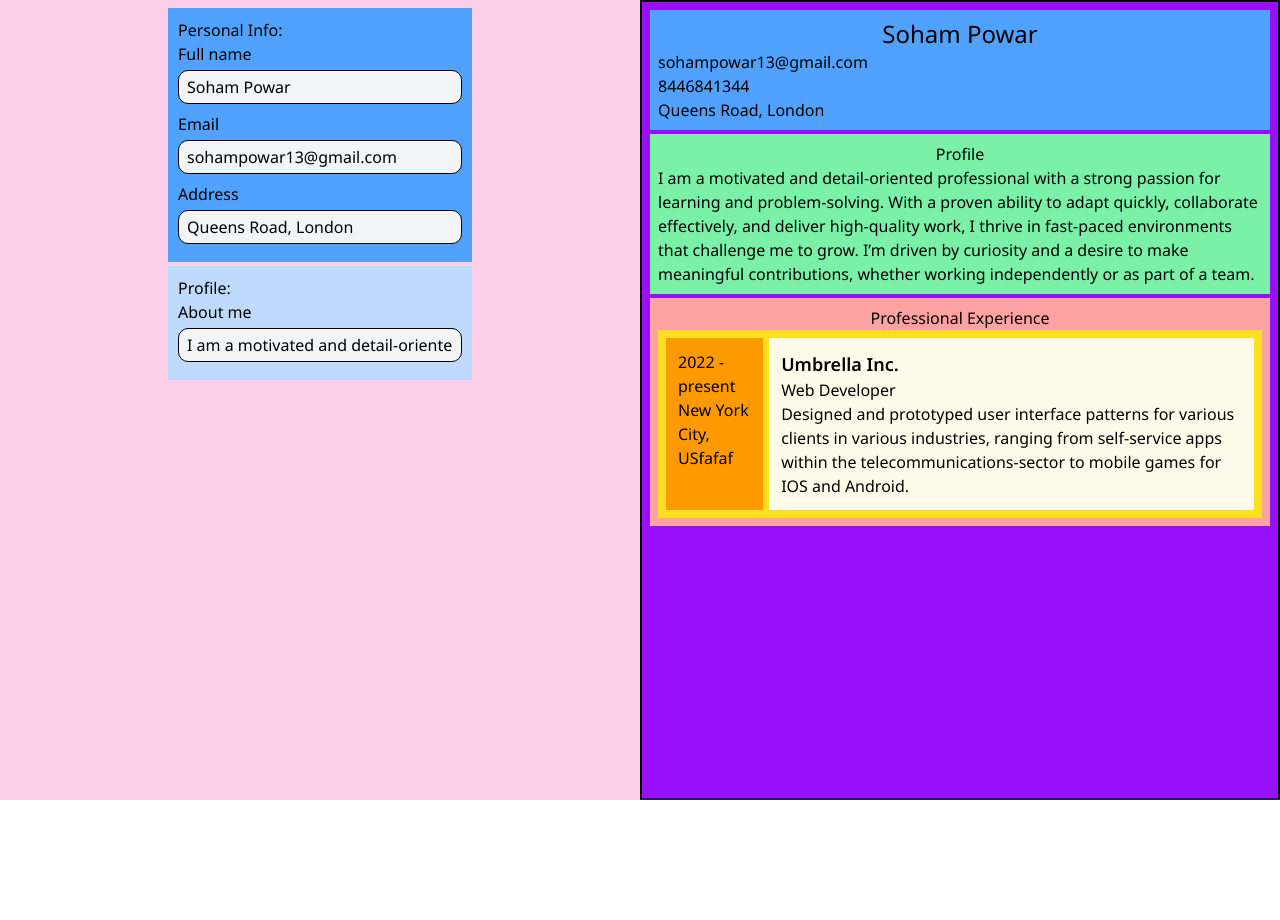
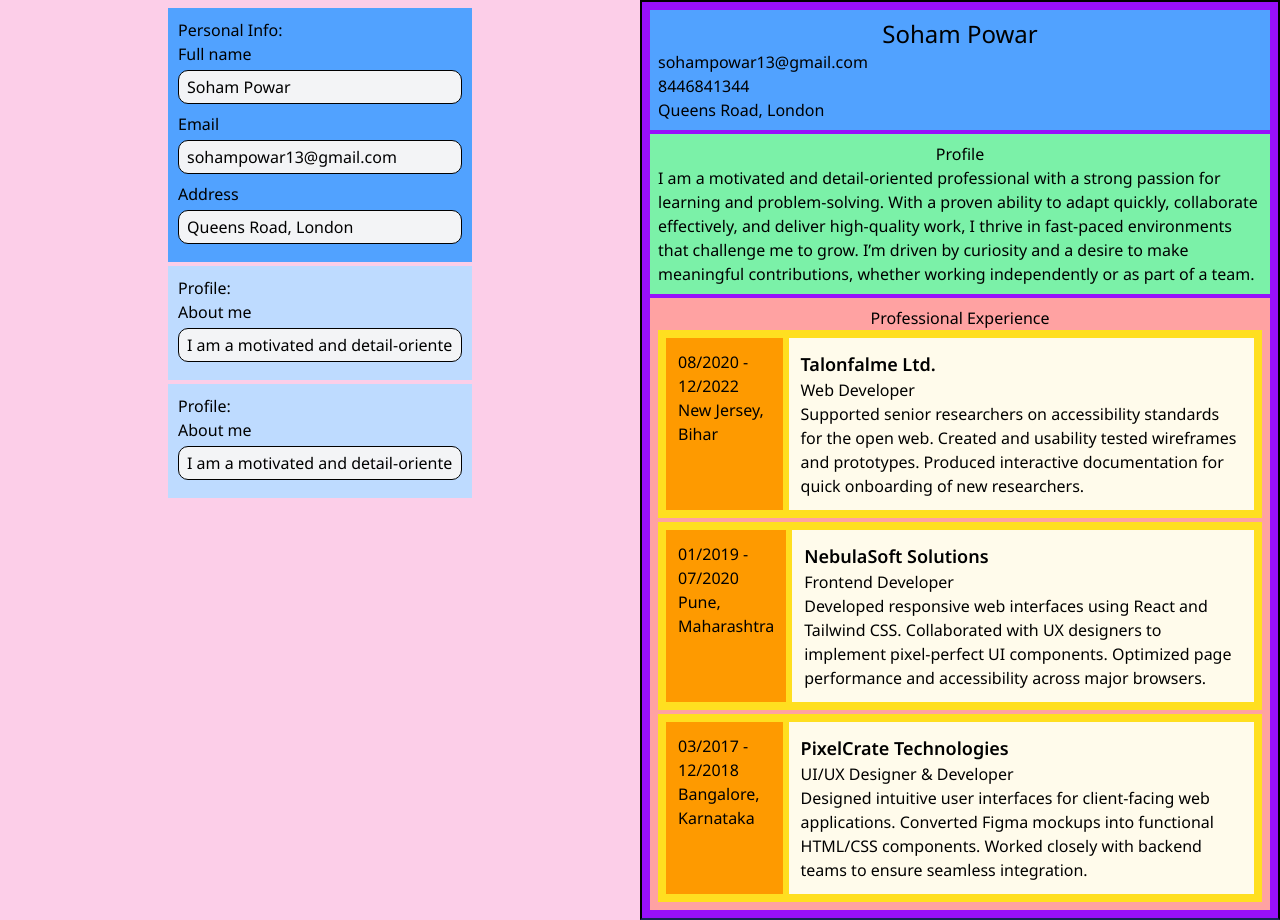
Before and after one commit to Soham-Powar/Resume-builder, a React (Vite) app: page / in a window 1280 px wide. Before the commit the page ends 800 px from the top, so only its background shows below. Built offline with nearby package versions, Linux system fonts and the light colour scheme.

Commit message:
Complete the display logic of experience.
All the experiences are stored in array of objects.
The array will be populated on form submission.

```diff
--- a/src/App.jsx
+++ b/src/App.jsx
@@ -6,6 +6,7 @@ import ExperienceSection from "./components/ExperienceSection";
 
 import PersonalInfoForm from "./components/PersonalInfoForm";
 import ProfileForm from "./components/ProfileForm";
+import ExperienceForm from "./components/ExperienceForm";
 
 
 export default function App() {
@@ -22,25 +23,51 @@ export default function App() {
 		aboutMe: "I am a motivated and detail-oriented professional with a strong passion for learning and problem-solving. With a proven ability to adapt quickly, collaborate effectively, and deliver high-quality work, I thrive in fast-paced environments that challenge me to grow. I’m driven by curiosity and a desire to make meaningful contributions, whether working independently or as part of a team.",
 	});
 
-	// const [experiences, setExperiences] = useState(
-	// 	[
-	// 		{},
-	// 		{},
-	// 	]
-	// )
+	const [experiences, setExperiences] = useState(
+		[
+			{
+				index: 1,
+				companyName: "Talonfalme Ltd.",
+				position: "Web Developer",
+				startDate: "08/2020",
+				endDate: "12/2022",
+				location: "New Jersey, Bihar",
+				description: "Supported senior researchers on accessibility standards for the open web. Created and usability tested wireframes and prototypes. Produced interactive documentation for quick onboarding of new researchers."
+			},
+			{
+				index: 2,
+				companyName: "NebulaSoft Solutions",
+				position: "Frontend Developer",
+				startDate: "01/2019",
+				endDate: "07/2020",
+				location: "Pune, Maharashtra",
+				description: "Developed responsive web interfaces using React and Tailwind CSS. Collaborated with UX designers to implement pixel-perfect UI components. Optimized page performance and accessibility across major browsers."
+			},
+			{
+				index: 3,
+				companyName: "PixelCrate Technologies",
+				position: "UI/UX Designer & Developer",
+				startDate: "03/2017",
+				endDate: "12/2018",
+				location: "Bangalore, Karnataka",
+				description: "Designed intuitive user interfaces for client-facing web applications. Converted Figma mockups into functional HTML/CSS components. Worked closely with backend teams to ensure seamless integration."
+			}
+		]
+	)
 
 	return (
 		<div className="flex justify-between">
 			<div className="flex-1/2 bg-pink-200 p-2 flex flex-col gap-1 min-h-screen">
 				<PersonalInfoForm setPersonalInfo={setPersonalInfo} personalInfo={personalInfo} />
 				<ProfileForm setProfile={setProfile} profile={profile} />
+				<ExperienceForm setProfile={setExperiences} profile={profile} />
 			</div>
 
 
 			<div className="flex-1/2 border-2 border-b-blue-950 min-h-screen bg-purple-600 p-2 flex flex-col gap-1">
 				<PersonalInfo personalInfo={personalInfo} />
 				<Profile profile={profile} />
-				<ExperienceSection />
+				<ExperienceSection experiences={experiences} />
 				{/* <Education />
 				<Skills /> */}
 			</div>
--- a/src/components/Experience.jsx
+++ b/src/components/Experience.jsx
@@ -1,16 +1,14 @@
-export default function Experience() {
+export default function Experience({ experience }) {
 	return (
 		<div className="bg-yellow-300 flex gap-1.5 p-2">
-			<div className="flex-1/6 bg-amber-500 p-3">
-				<p>2022 - present</p>
-				<p>New York City, USfafaf</p>
+			<div className="flex-1/5 bg-amber-500 p-3">
+				<p>{experience.startDate} - {experience.endDate}</p>
+				<p>{experience.location}</p>
 			</div>
-			<div className="flex-5/6 bg-amber-50 p-3">
-				<p className="font-semibold text-lg">Umbrella Inc.</p>
-				<p>Web Developer</p>
-				<p>
-					Designed and prototyped user interface patterns for various clients in various industries, ranging from self-service apps within the telecommunications-sector to mobile games for IOS and Android.
-				</p>
+			<div className="flex-4/5 bg-amber-50 p-3">
+				<p className="font-semibold text-lg">{experience.companyName}</p>
+				<p>{experience.position}</p>
+				<p>{experience.description}</p>
 			</div>
 		</div>
 	);
--- a/src/components/ExperienceSection.jsx
+++ b/src/components/ExperienceSection.jsx
@@ -1,11 +1,13 @@
 import Experience from "./Experience";
 
-export default function ExperienceSection() {
+export default function ExperienceSection({ experiences }) {
 	return (
 		<div className="bg-red-300 p-2">
 			<h2 className="text-center">Professional Experience</h2>
 			<div className="experiences flex flex-col gap-1">
-				<Experience />
+				{experiences.map((experience) => {
+					return <Experience key={experience.index} experience={experience} />
+				})}
 			</div>
 
 		</div>
```
